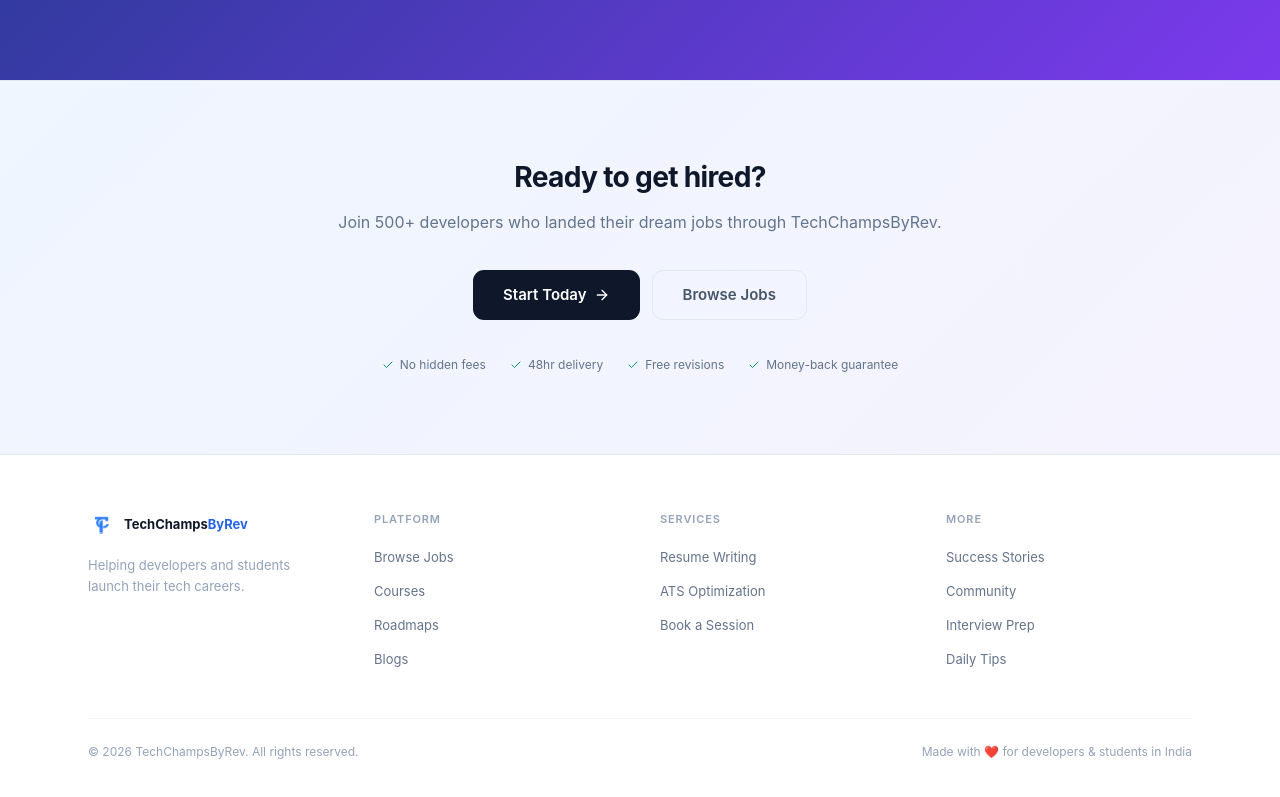
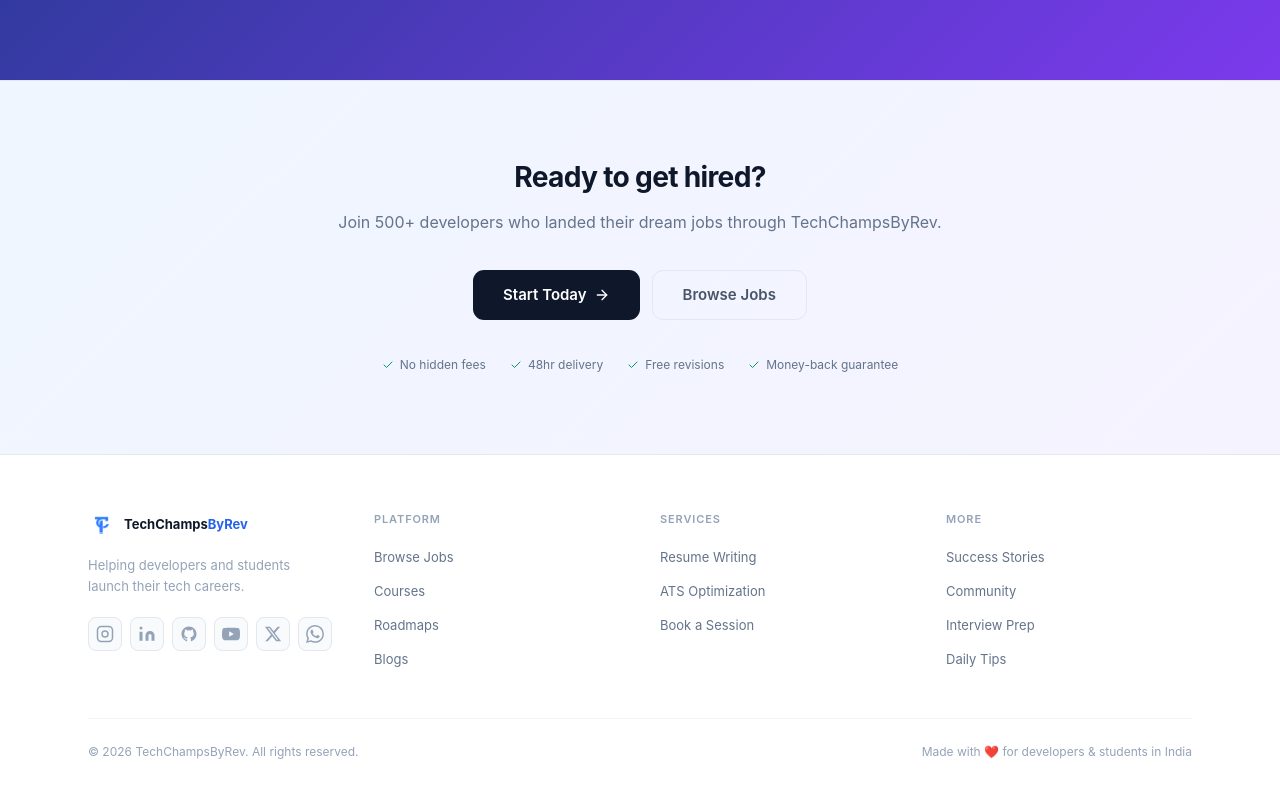
Before and after one commit to Revs123456/website, a Next.js app in the folder frontend/: page / in a window 1280 px wide. Shown: the part 4392-5189 px from the top of the page. Built offline with nearby package versions, Linux system fonts and the light colour scheme; no server answers.

Commit message:
feat: add social media icons to footer (Instagram, LinkedIn, GitHub, YouTube, X, WhatsApp)

```diff
--- a/frontend/src/components/Footer.tsx
+++ b/frontend/src/components/Footer.tsx
@@ -4,6 +4,73 @@
   { title: 'Platform', links: [{ l: 'Browse Jobs', h: '/jobs' }, { l: 'Courses', h: '/courses' }, { l: 'Roadmaps', h: '/roadmaps' }, { l: 'Blogs', h: '/blogs' }] },
   { title: 'Services', links: [{ l: 'Resume Writing', h: '/services' }, { l: 'ATS Optimization', h: '/services' }, { l: 'Book a Session', h: '/order' }] },
   { title: 'More',     links: [{ l: 'Success Stories', h: '/success-stories' }, { l: 'Community', h: '/community' }, { l: 'Interview Prep', h: '/interview-questions' }, { l: 'Daily Tips', h: '/daily-tips' }] },
+];
+
+const SOCIALS = [
+  {
+    label: 'Instagram',
+    href: 'https://instagram.com/techchampsByrev',
+    color: '#E1306C',
+    icon: (
+      <svg width="18" height="18" viewBox="0 0 24 24" fill="none" stroke="currentColor" strokeWidth="2" strokeLinecap="round" strokeLinejoin="round">
+        <rect x="2" y="2" width="20" height="20" rx="5" ry="5"/>
+        <circle cx="12" cy="12" r="4"/>
+        <circle cx="17.5" cy="6.5" r="0.5" fill="currentColor" stroke="none"/>
+      </svg>
+    ),
+  },
+  {
+    label: 'LinkedIn',
+    href: 'https://linkedin.com/company/techchampsbyrev',
+    color: '#0A66C2',
+    icon: (
+      <svg width="18" height="18" viewBox="0 0 24 24" fill="currentColor">
+        <path d="M16 8a6 6 0 0 1 6 6v7h-4v-7a2 2 0 0 0-2-2 2 2 0 0 0-2 2v7h-4v-7a6 6 0 0 1 6-6z"/>
+        <rect x="2" y="9" width="4" height="12"/>
+        <circle cx="4" cy="4" r="2"/>
+      </svg>
+    ),
+  },
+  {
+    label: 'GitHub',
+    href: 'https://github.com/Revs123456',
+    color: '#0f172a',
+    icon: (
+      <svg width="18" height="18" viewBox="0 0 24 24" fill="currentColor">
+        <path d="M12 2C6.477 2 2 6.484 2 12.017c0 4.425 2.865 8.18 6.839 9.504.5.092.682-.217.682-.483 0-.237-.008-.868-.013-1.703-2.782.605-3.369-1.343-3.369-1.343-.454-1.158-1.11-1.466-1.11-1.466-.908-.62.069-.608.069-.608 1.003.07 1.531 1.032 1.531 1.032.892 1.53 2.341 1.088 2.91.832.092-.647.35-1.088.636-1.338-2.22-.253-4.555-1.113-4.555-4.951 0-1.093.39-1.988 1.029-2.688-.103-.253-.446-1.272.098-2.65 0 0 .84-.27 2.75 1.026A9.564 9.564 0 0 1 12 6.844a9.59 9.59 0 0 1 2.504.337c1.909-1.296 2.747-1.027 2.747-1.027.546 1.379.202 2.398.1 2.651.64.7 1.028 1.595 1.028 2.688 0 3.848-2.339 4.695-4.566 4.943.359.309.678.92.678 1.855 0 1.338-.012 2.419-.012 2.747 0 .268.18.58.688.482A10.02 10.02 0 0 0 22 12.017C22 6.484 17.522 2 12 2z"/>
+      </svg>
+    ),
+  },
+  {
+    label: 'YouTube',
+    href: 'https://youtube.com/@techchampsbyrev',
+    color: '#FF0000',
+    icon: (
+      <svg width="18" height="18" viewBox="0 0 24 24" fill="currentColor">
+        <path d="M23.498 6.186a3.016 3.016 0 0 0-2.122-2.136C19.505 3.545 12 3.545 12 3.545s-7.505 0-9.377.505A3.017 3.017 0 0 0 .502 6.186C0 8.07 0 12 0 12s0 3.93.502 5.814a3.016 3.016 0 0 0 2.122 2.136c1.871.505 9.376.505 9.376.505s7.505 0 9.377-.505a3.015 3.015 0 0 0 2.122-2.136C24 15.93 24 12 24 12s0-3.93-.502-5.814zM9.545 15.568V8.432L15.818 12l-6.273 3.568z"/>
+      </svg>
+    ),
+  },
+  {
+    label: 'Twitter / X',
+    href: 'https://x.com/techchampsbyrev',
+    color: '#000000',
+    icon: (
+      <svg width="18" height="18" viewBox="0 0 24 24" fill="currentColor">
+        <path d="M18.244 2.25h3.308l-7.227 8.26 8.502 11.24H16.17l-5.214-6.817L4.99 21.75H1.68l7.73-8.835L1.254 2.25H8.08l4.713 6.231zm-1.161 17.52h1.833L7.084 4.126H5.117z"/>
+      </svg>
+    ),
+  },
+  {
+    label: 'WhatsApp',
+    href: 'https://wa.me/919999999999',
+    color: '#25D366',
+    icon: (
+      <svg width="18" height="18" viewBox="0 0 24 24" fill="currentColor">
+        <path d="M17.472 14.382c-.297-.149-1.758-.867-2.03-.967-.273-.099-.471-.148-.67.15-.197.297-.767.966-.94 1.164-.173.199-.347.223-.644.075-.297-.15-1.255-.463-2.39-1.475-.883-.788-1.48-1.761-1.653-2.059-.173-.297-.018-.458.13-.606.134-.133.298-.347.446-.52.149-.174.198-.298.298-.497.099-.198.05-.371-.025-.52-.075-.149-.669-1.612-.916-2.207-.242-.579-.487-.5-.669-.51-.173-.008-.371-.01-.57-.01-.198 0-.52.074-.792.372-.272.297-1.04 1.016-1.04 2.479 0 1.462 1.065 2.875 1.213 3.074.149.198 2.096 3.2 5.077 4.487.709.306 1.262.489 1.694.625.712.227 1.36.195 1.871.118.571-.085 1.758-.719 2.006-1.413.248-.694.248-1.289.173-1.413-.074-.124-.272-.198-.57-.347m-5.421 7.403h-.004a9.87 9.87 0 0 1-5.031-1.378l-.361-.214-3.741.982.998-3.648-.235-.374a9.86 9.86 0 0 1-1.51-5.26c.001-5.45 4.436-9.884 9.888-9.884 2.64 0 5.122 1.03 6.988 2.898a9.825 9.825 0 0 1 2.893 6.994c-.003 5.45-4.437 9.884-9.885 9.884m8.413-18.297A11.815 11.815 0 0 0 12.05 0C5.495 0 .16 5.335.157 11.892c0 2.096.547 4.142 1.588 5.945L.057 24l6.305-1.654a11.882 11.882 0 0 0 5.683 1.448h.005c6.554 0 11.89-5.335 11.893-11.893a11.821 11.821 0 0 0-3.48-8.413z"/>
+      </svg>
+    ),
+  },
 ];
 
 export default function Footer() {
@@ -18,7 +85,39 @@
               <img src="/TC.png" alt="TechChampsByRev logo" style={{ width: 28, height: 28, borderRadius: 8, objectFit: 'cover' }} />
               <span style={{ fontWeight: 700, fontSize: 13, color: '#0f172a' }}>TechChamps<span style={{ color: '#2563eb' }}>ByRev</span></span>
             </Link>
-            <p style={{ fontSize: 13, color: '#94a3b8', lineHeight: 1.6 }}>Helping developers and students launch their tech careers.</p>
+            <p style={{ fontSize: 13, color: '#94a3b8', lineHeight: 1.6, marginBottom: 20 }}>Helping developers and students launch their tech careers.</p>
+
+            {/* Social icons */}
+            <div style={{ display: 'flex', flexWrap: 'wrap', gap: 8 }}>
+              {SOCIALS.map(({ label, href, color, icon }) => (
+                <a
+                  key={label}
+                  href={href}
+                  target="_blank"
+                  rel="noopener noreferrer"
+                  title={label}
+                  style={{
+                    width: 34, height: 34, borderRadius: 8,
+                    border: '1px solid #e2e8f0', background: '#f8fafc',
+                    display: 'flex', alignItems: 'center', justifyContent: 'center',
+                    color: '#94a3b8', transition: 'color .15s, background .15s, border-color .15s',
+                    textDecoration: 'none',
+                  }}
+                  onMouseEnter={e => {
+                    (e.currentTarget as HTMLAnchorElement).style.color = color;
+                    (e.currentTarget as HTMLAnchorElement).style.background = '#fff';
+                    (e.currentTarget as HTMLAnchorElement).style.borderColor = color + '60';
+                  }}
+                  onMouseLeave={e => {
+                    (e.currentTarget as HTMLAnchorElement).style.color = '#94a3b8';
+                    (e.currentTarget as HTMLAnchorElement).style.background = '#f8fafc';
+                    (e.currentTarget as HTMLAnchorElement).style.borderColor = '#e2e8f0';
+                  }}
+                >
+                  {icon}
+                </a>
+              ))}
+            </div>
           </div>
 
           {/* Nav cols */}
```
